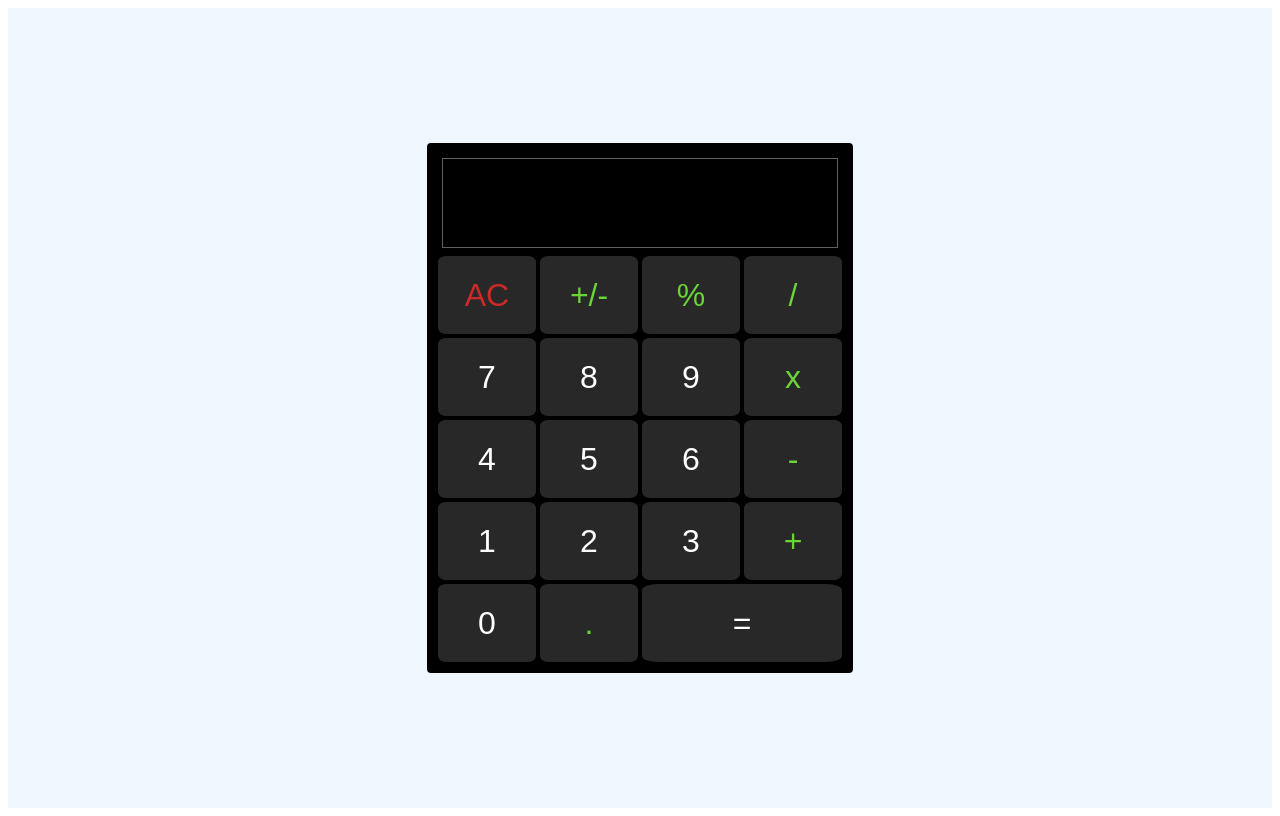
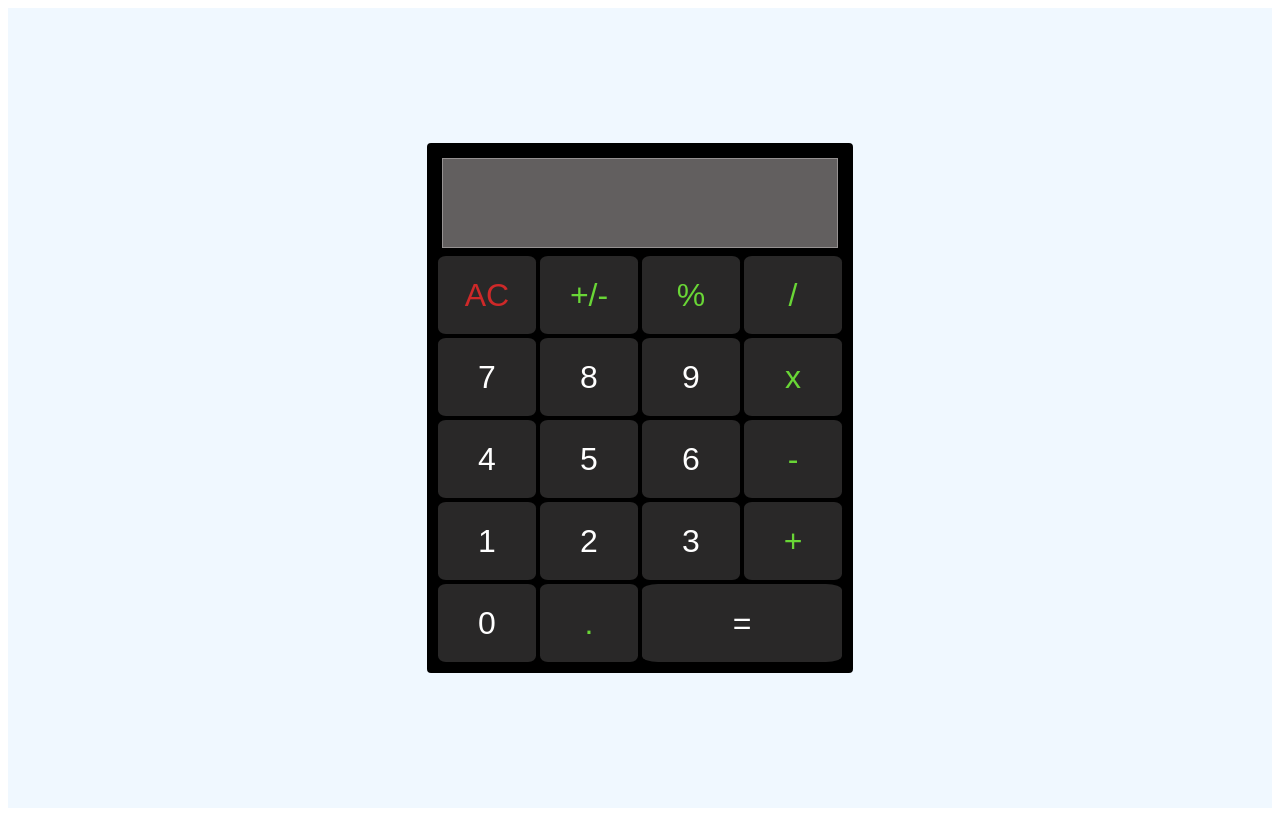
Before and after one commit to MSDanmalan/project-calculator, a plain HTML site: page index.html in a window 1280 px wide. Drawn offline with Linux system fonts and the light colour scheme.

Commit message:
Add display styles

```diff
--- a/styles.css
+++ b/styles.css
@@ -30,14 +30,28 @@ main
     grid-column-start: 1;
     grid-column-end: 5;
     color: white;
+    display: grid;
+    margin: 5px;
+    border: 1px solid rgba(206, 199, 199, 0.479);
+    background-color: rgba(206, 199, 199, 0.479);
+    overflow: hidden;
+}
+
+#upperDisplay{
+    font-size: 2em;
+    font-weight: initial;
     display: flex;
     flex-direction: column;
     align-items: flex-end;
-    font-size: 4.5em;
+    overflow: hidden;
+}
+
+#lowerDisplay{
+    font-size: 2em;
     font-weight: initial;
-    margin: 5px;
-    border: 1px solid rgba(206, 199, 199, 0.479);
-    background-color: black;
+    display: flex;
+    flex-direction: column;
+    align-items: flex-end;
     overflow: hidden;
 }
 
```
